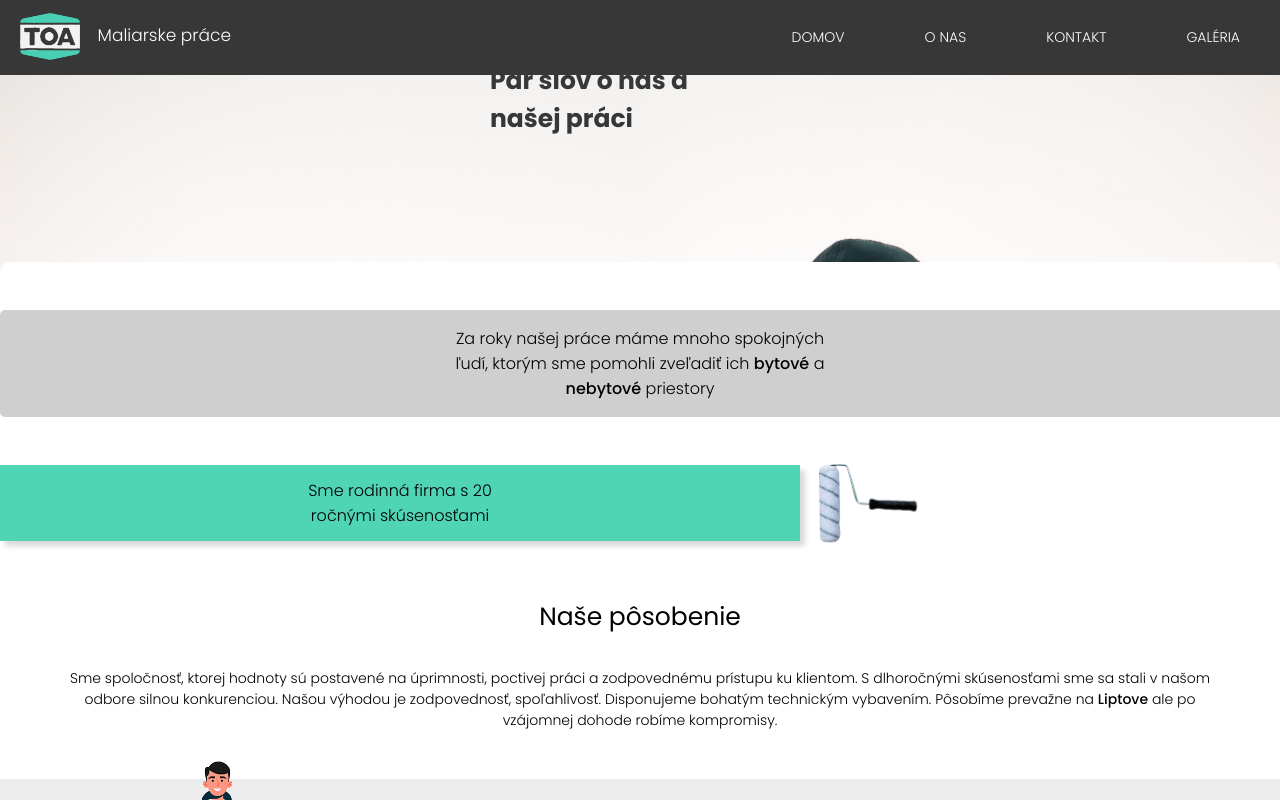
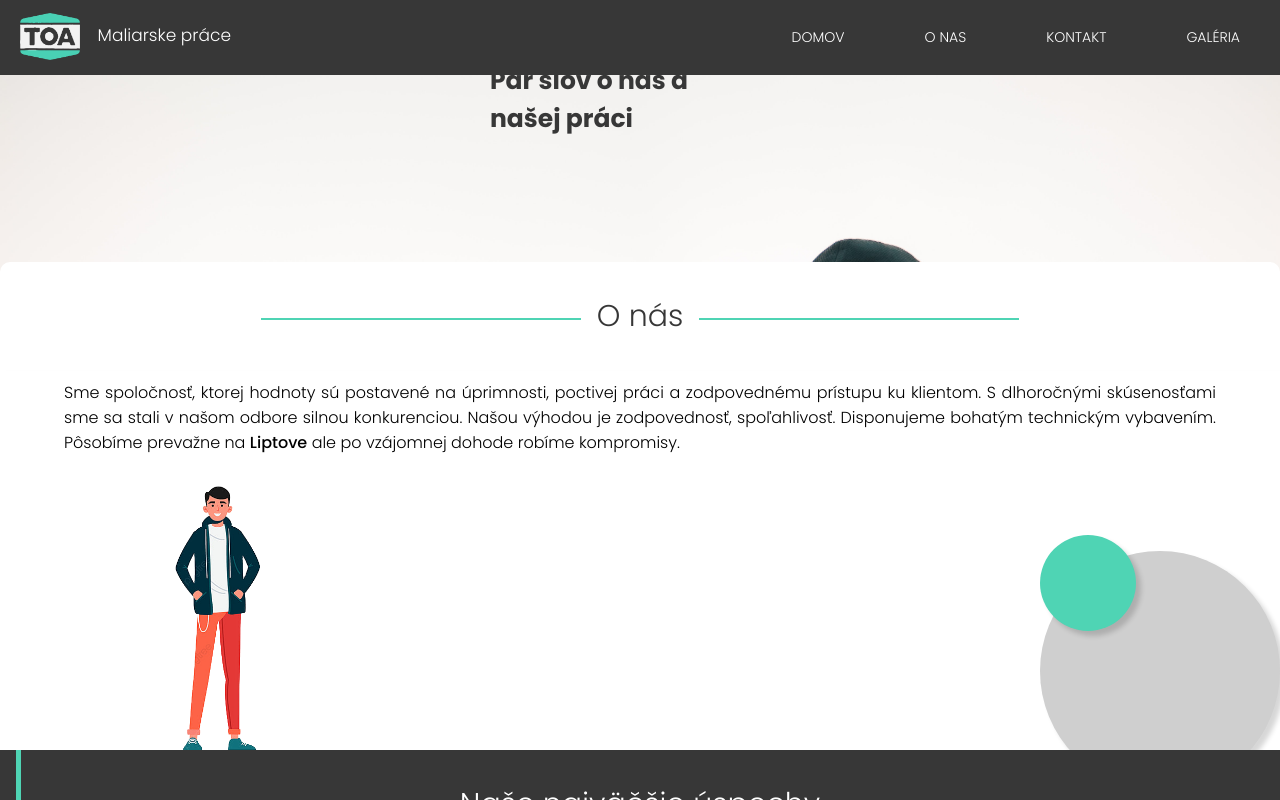
Before and after one commit to MatthewChevy/Synmal, a Vue app: page /about in a window 1280 px wide. Shown: the top 800 px of the page. Built offline with nearby package versions, Linux system fonts and the light colour scheme.

Commit message:
Redesign-change align of text, delete some content

```diff
--- a/src/components/About/TheAboutFirstSection.vue
+++ b/src/components/About/TheAboutFirstSection.vue
@@ -1,36 +1,13 @@
 <template>
     <section class="section">
 
-        <div class="top-box">
-            <div class="rectangle">
-                <div class="rectangle-align">
-                    <p>
-                        Za roky našej práce máme mnoho spokojných ľudí, ktorým
-                        sme pomohli zveľadiť ich <strong>bytové</strong> a
-                        <strong>nebytové</strong> priestory
-                    </p>
-                </div>
+        <header>
+            <div class="h1-box">
+                <h1>O nás</h1>
             </div>
-        </div>
-
-        <div class="bottom-box">
-            <div class="rectangle">
-                <p>
-                    Sme rodinná firma s 20 ročnými skúsenosťami
-                </p>
-                <div class="decorative-paint-roller">
-                    <img
-                        src="../../assets/img/paint-roller.png"
-                        alt="Paint roller"
-                    />
-                </div>
-            </div>
-        </div>
+        </header>
 
         <article class="article-box">
-            <div class="article-h2">
-                <h2>Naše pôsobenie</h2>
-            </div>
             <div class="article-paragraph">
                 <p>
                     Sme spoločnosť, ktorej hodnoty sú postavené na
@@ -59,78 +36,41 @@
         border-radius: 10px 10px 0 0;
     }
 
+    header{
+        .h1-box{
+            text-align: center;
+
+            h1 {
+                padding: 2rem 0;
+                color: $primary-dark;
+                font: {
+                    size: 30px;
+                    weight: 300;
+                }
+            }
+            h1::before,
+            h1::after{
+                content: "";
+                display: inline-block;
+                position: relative;
+                width: 25%;
+                height: 2px;
+                top: -0.4rem;
+                background: $fancy;
+            }
+
+            h1::before{
+                right: 1rem;
+            }
+            h1::after{
+                left: 1rem;
+            }
+        }
+    }
+
     .container {
         width: $sm-width-container;
         margin: 0 auto;
-    }
-
-    .top-box {
-    padding-top: 3rem;
-    width: 100%;
-
-        .rectangle {
-            position: relative;
-            display: flex;
-            justify-content: center;
-            align-items: center;
-            width: 100%;
-            padding: 0.75rem 0;
-            background-color: $primary;
-            border-radius: 5px 0 0 5px;
-
-            p {
-                width: 100%;
-                position: relative;
-                text-align: center;
-                margin: 0 auto;
-                font: {
-                    size: 14px;
-                    weight: 300;
-                }
-
-                strong {
-                    font-weight: 500;
-                }
-            }
-
-        }
-    }
-
-    .bottom-box {
-
-        .rectangle {
-            display: flex;
-            align-items: center;
-            justify-content: center;
-            width: 62.5%;
-            max-height: 4.7rem;
-            margin: 3rem 0;
-            padding: 1rem;
-            z-index: 0;
-            background-color: $fancy;
-            box-shadow: 5px 5px 6px rgba($darkest, 16%);
-
-            p {
-                position: relative;
-                width: 10.563rem;
-                text-align: center;
-
-                font: {
-                    size: 14px;
-                    weight: 300;
-                }
-            }
-
-            .decorative-paint-roller {
-                position: absolute;
-                left: 65%;
-                width: 4.9rem;
-                transform: rotate3d(1, 1, 0, 180deg);
-                img {
-                    width: 100%;
-                }
-            }
-        }
     }
 
     .article-box{
@@ -139,9 +79,11 @@
         padding-top: 0.563rem;
         padding-bottom: 3rem;
         text-align: center;
+        background-color: $primary-light;
         box-shadow: 5px 5px 6px rgba($darkest, 16%);
 
         .article-h2 {
+            padding-top: 1rem;
             h2 {
                 font: {
                     size: 25px;
@@ -152,11 +94,11 @@
 
         .article-paragraph {
             width: $sm-width-container;
-            margin: 2rem auto 0 auto;
+            margin:0 auto;
 
             p {
                 margin: 0 auto;
-                text-align: center;
+                text-align: justify;
                 font: {
                     size: 14px;
                     weight: 300;
@@ -172,54 +114,20 @@
 
 @media screen and ( min-width: 350px ) {
 
-    .top-box  {
-        .rectangle {
-            width: 100%;
-            padding: 1rem 0;
-
-            .rectangle-align{
-                    width: $sm-width-container;
-                    max-width: 25rem;
-                p {
-                    font: {
-                        size: 16px;
-                        weight: 300;
-                    }
-
-                    strong {
-                        font-weight: 500;
-                    }
+    .article-box{
+        .article-paragraph{
+            p{
+                font:{
+                    size:16px
                 }
             }
         }
 
     }
 
-    .bottom-box {
-
-    .rectangle {
-        p {
-            width: 12rem;
-            font: {
-                size: 16px;
-                weight: 300;
-            }
-        }
-
-        .decorative-paint-roller {
-            position: absolute;
-            left: 65%;
-            width: 4.9rem;
-            transform: rotate3d(1, 1, 0, 180deg);
-            img {
-                width: 100%;
-            }
-        }
-    }
-
-    }
-
 }
 
+@media screen and ( min-width: 400px ) {
+}
 
 </style>
--- a/src/components/About/TheAboutSecondSection.vue
+++ b/src/components/About/TheAboutSecondSection.vue
@@ -50,7 +50,7 @@
     .section {
         position: relative;
         width: 100%;
-        background: $primary-semi-light;
+        background: $primary-light;
     }
 
     .cartoon-person {
@@ -102,7 +102,6 @@
 
         .article-title {
             position: relative;
-            width: 18.75rem;
             margin: 0 auto;
             z-index: 1;
 
@@ -111,8 +110,8 @@
                 text-align: center;
                 color: $primary-light;
                 font: {
-                    size: 24px;
-                    weight: 700;
+                    size: 30px;
+                    weight: 300;
                 }
             }
         }
@@ -131,6 +130,7 @@
             .top-box-paragraph{
                 position: relative;
                 max-width: 85%;
+                text-align: justify;
                 z-index: 2;
 
                 p {
@@ -149,7 +149,7 @@
             justify-content: center;
             align-items: center;
             width: 100%;
-            margin-top: 4rem;
+            margin-top: 2rem;
             padding: 1rem;
             z-index: 1;
             background-color: $primary-light;
@@ -186,7 +186,6 @@
 @media screen and ( min-width: 350px ) {
 
     .article{
-
         .top-box{
             padding: 1.25rem 0;
             .top-box-paragraph{
@@ -214,20 +213,15 @@
 
 }
 
-@media screen and ( min-width: 375px ) {
+@media screen and ( min-width: 500px ) {
 
-    .article {
-        padding: 2rem 0 3rem 0;
-
-        .article-title {
-            h3 {
-                font: {
-                    size: 24px;
-                    weight: 600;
-                }
-            }
+    .article{
+        .top-box{
+            width: 70%;
         }
     }
+
+
 }
 
 </style>
--- a/src/components/About/TheAboutThirdSection.vue
+++ b/src/components/About/TheAboutThirdSection.vue
@@ -91,7 +91,7 @@
 
 <style lang="scss" scoped>
 
-@media screen and (min-width: 0px) {
+@media screen and ( min-width: 0px ) {
 
     .section {
         position: relative;
@@ -315,4 +315,7 @@
 
 }
 
+@media screen and ( min-width: 375px ) {
+}
+
 </style>
```
